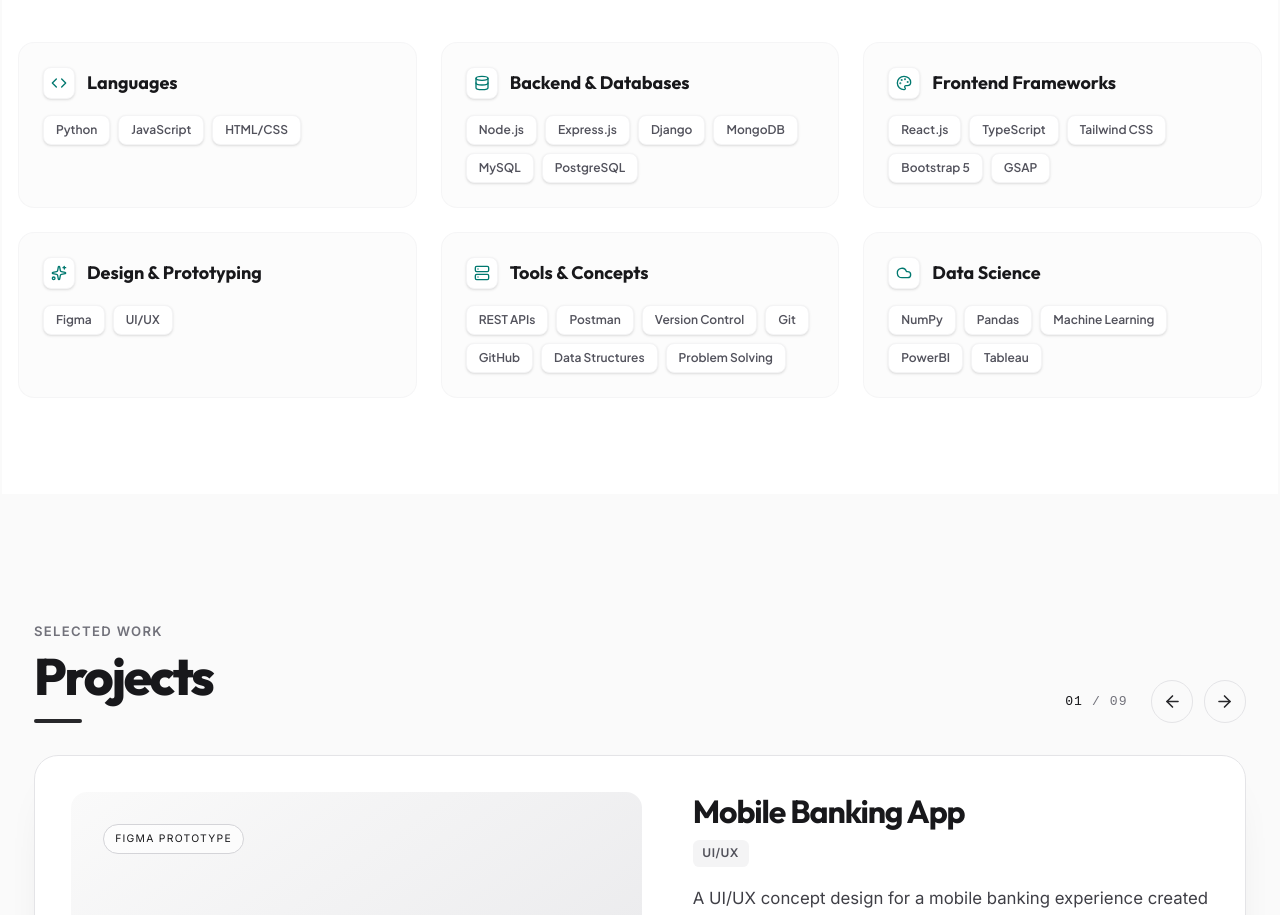
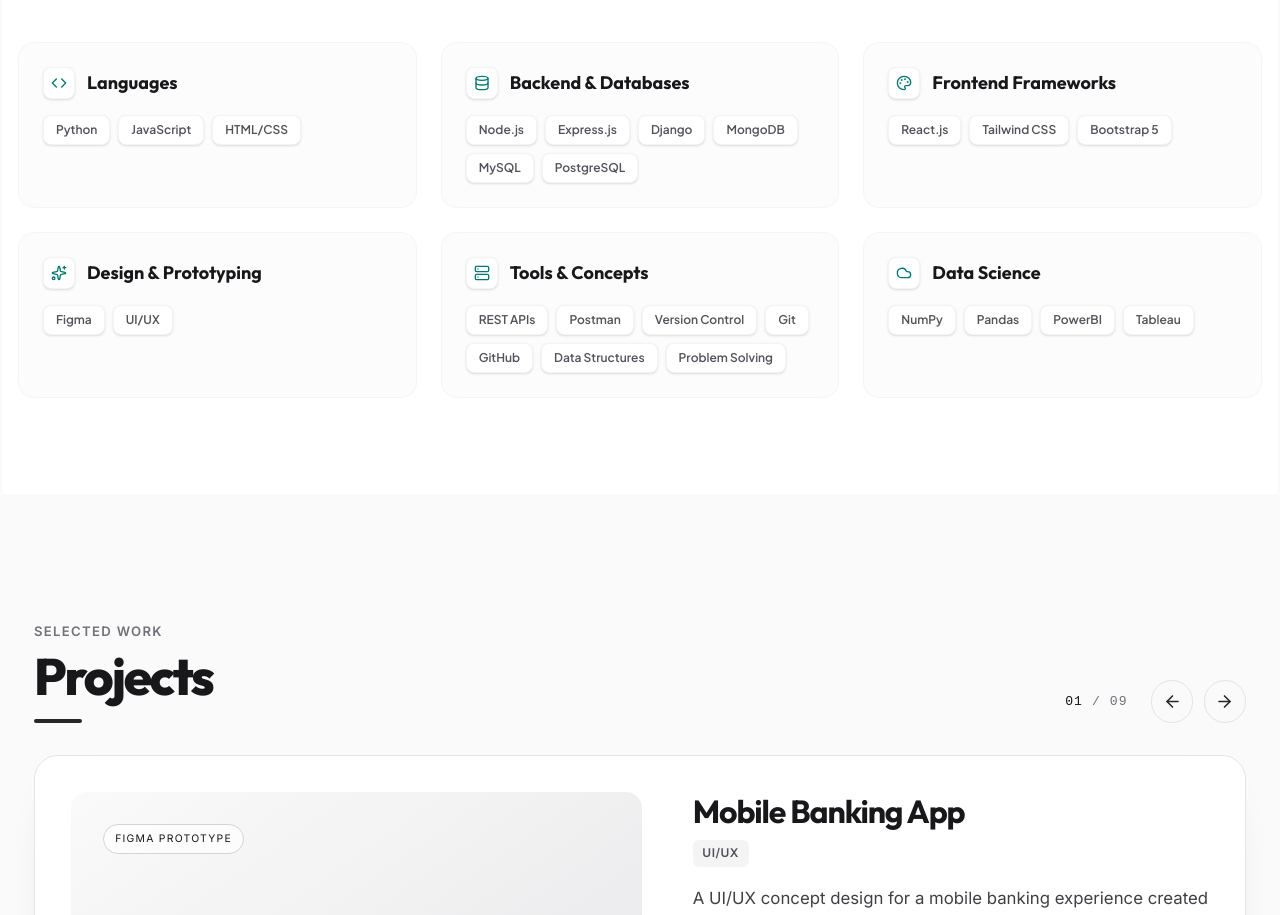
Before and after one commit to Madhusudan04337/portfolio, a React (Vite) app: page / in a window 1280 px wide. Shown: the part 3488-4403 px from the top of the page. Built offline with nearby package versions, Linux system fonts and the light colour scheme; a web font is replaced by a local one.

Commit message:
fix: details updated

```diff
--- a/src/data/certificates.ts
+++ b/src/data/certificates.ts
@@ -80,21 +80,5 @@ export const certificationsData = [
     level: "Professional",
     issuer: "LinkedIn Learning",
     link: "https://www.linkedin.com/learning/certificates/648020ccbace73b0266bbb8f52d5c290572ddd24eb268aaf9ad4b797ac1f1913",
-  },
-  {
-    id: "cert_09",
-    title: "GitHub Foundations Cert Prep",
-    year: "2025",
-    level: "Technical",
-    issuer: "LinkedIn Learning",
-    link: "https://www.linkedin.com/learning/certificates/e2d4e5e9a24e6339381a98b6ed8a4bdfa05ccd57dfacd3a3d159e4b7d6303ecc",
-  },
-  {
-    id: "cert_10",
-    title: "Learning Docker",
-    year: "2025",
-    level: "Technical",
-    issuer: "LinkedIn Learning",
-    link: "https://www.linkedin.com/learning/certificates/268b3387471cba317d0ed54624af9c6c1854a8880f780b5404f8aef94601e793",
-  },
+  }
 ];
--- a/src/data/skills.ts
+++ b/src/data/skills.ts
@@ -12,7 +12,7 @@ export const skillsData = [
   {
     category: "Frontend Frameworks",
     icon: "palette",
-    skills: ["React.js", "TypeScript", "Tailwind CSS", "Bootstrap 5", "GSAP"]
+    skills: ["React.js", "Tailwind CSS", "Bootstrap 5"]
   },
   {
     category: "Design & Prototyping",
@@ -27,6 +27,6 @@ export const skillsData = [
   {
     category: "Data Science",
     icon: "cloud",
-    skills: ["NumPy", "Pandas", "Machine Learning", "PowerBI", "Tableau"]
+    skills: ["NumPy", "Pandas","PowerBI", "Tableau"]
   }
 ];
```
